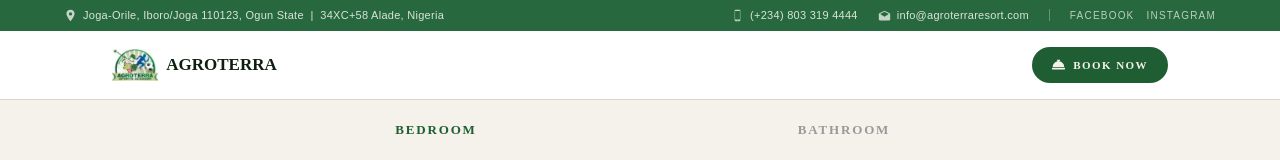
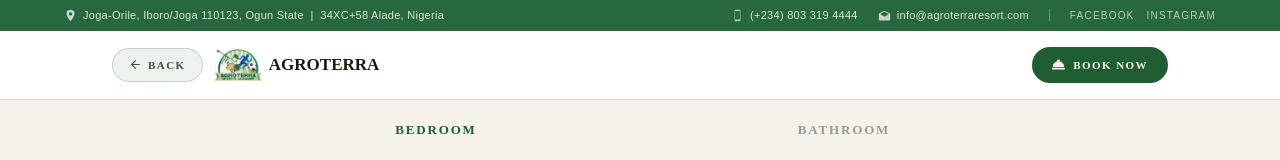
Before and after one commit to MrLad01/agroproject2, a Next.js app in the folder agroterra/: page /room/deluxe in a window 1280 px wide. Shown: the top 160 px of the page. Built offline with nearby package versions, Linux system fonts and the light colour scheme.

Commit message:
back button update

```diff
--- a/agroterra/app/room/deluxe/page.tsx
+++ b/agroterra/app/room/deluxe/page.tsx
@@ -249,6 +249,22 @@ export default function Page() {
         className="flex items-center justify-between px-4 sm:px-8 md:px-16 lg:px-28 py-3 sm:py-4 transition-colors duration-300"
         style={{ backgroundColor: t.surfaceVal, borderBottom: `1px solid ${t.borderVal}` }}
       >
+        <div className="flex items-center gap-3">
+          {/* ── Back button ── */}
+          <button
+            onClick={() => window.history.back()}
+            aria-label="Go back"
+            className="flex items-center gap-1.5 font-bold text-[11px] uppercase tracking-[0.13em] cursor-pointer rounded-full px-4 py-2 transition-all duration-200"
+            style={{
+              backgroundColor: t.chipBg,
+              color: t.bodyVal,
+              border: `1px solid ${t.chipBorder}`,
+            }}
+          >
+            <ArrowUpRight size={13} className="rotate-225" />
+            Back
+          </button>
+
           <Link href="/" className="flex items-center gap-2">
             <Image src={logo} alt="Agroterra Logo" height={32} className="h-7 sm:h-8 w-auto" />
             <h3 className="uppercase eb-garamond-extrabold text-[14px] sm:text-[16px] lg:text-[17px]"
@@ -256,6 +272,7 @@ export default function Page() {
               Agroterra
             </h3>
           </Link>
+        </div>
 
         <Link href="/contact">
           <button
--- a/agroterra/app/room/family/page.tsx
+++ b/agroterra/app/room/family/page.tsx
@@ -223,6 +223,22 @@ export default function Page() {
         className="flex items-center justify-between px-4 sm:px-8 md:px-16 lg:px-28 py-3 sm:py-4 transition-colors duration-300"
         style={{ backgroundColor: t.surfaceVal, borderBottom: `1px solid ${t.borderVal}` }}
       >
+        <div className="flex items-center gap-3">
+          {/* ── Back button ── */}
+          <button
+            onClick={() => window.history.back()}
+            aria-label="Go back"
+            className="flex items-center gap-1.5 font-bold text-[11px] uppercase tracking-[0.13em] cursor-pointer rounded-full px-4 py-2 transition-all duration-200"
+            style={{
+              backgroundColor: t.chipBg,
+              color: t.bodyVal,
+              border: `1px solid ${t.chipBorder}`,
+            }}
+          >
+            <ArrowUpRight size={13} className="rotate-225" />
+            Back
+          </button>
+
           <Link href="/" className="flex items-center gap-2">
             <Image src={logo} alt="Agroterra Logo" height={32} className="h-7 sm:h-8 w-auto" />
             <h3 className="uppercase eb-garamond-extrabold text-[14px] sm:text-[16px] lg:text-[17px]"
@@ -230,6 +246,7 @@ export default function Page() {
               Agroterra
             </h3>
           </Link>
+        </div>
 
         <Link href="/contact">
           <button
--- a/agroterra/app/room/junior/page.tsx
+++ b/agroterra/app/room/junior/page.tsx
@@ -222,6 +222,22 @@ export default function Page() {
         className="flex items-center justify-between px-4 sm:px-8 md:px-16 lg:px-28 py-3 sm:py-4 transition-colors duration-300"
         style={{ backgroundColor: t.surfaceVal, borderBottom: `1px solid ${t.borderVal}` }}
       >
+        <div className="flex items-center gap-3">
+          {/* ── Back button ── */}
+          <button
+            onClick={() => window.history.back()}
+            aria-label="Go back"
+            className="flex items-center gap-1.5 font-bold text-[11px] uppercase tracking-[0.13em] cursor-pointer rounded-full px-4 py-2 transition-all duration-200"
+            style={{
+              backgroundColor: t.chipBg,
+              color: t.bodyVal,
+              border: `1px solid ${t.chipBorder}`,
+            }}
+          >
+            <ArrowUpRight size={13} className="rotate-225" />
+            Back
+          </button>
+
           <Link href="/" className="flex items-center gap-2">
             <Image src={logo} alt="Agroterra Logo" height={32} className="h-7 sm:h-8 w-auto" />
             <h3 className="uppercase eb-garamond-extrabold text-[14px] sm:text-[16px] lg:text-[17px]"
@@ -229,6 +245,7 @@ export default function Page() {
               Agroterra
             </h3>
           </Link>
+        </div>
 
         <Link href="/contact">
           <button
```
Lines whose indentation alone changed are shown as unchanged.
